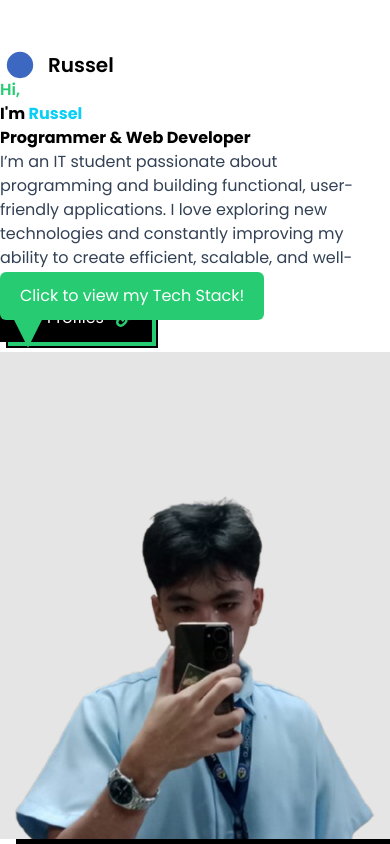
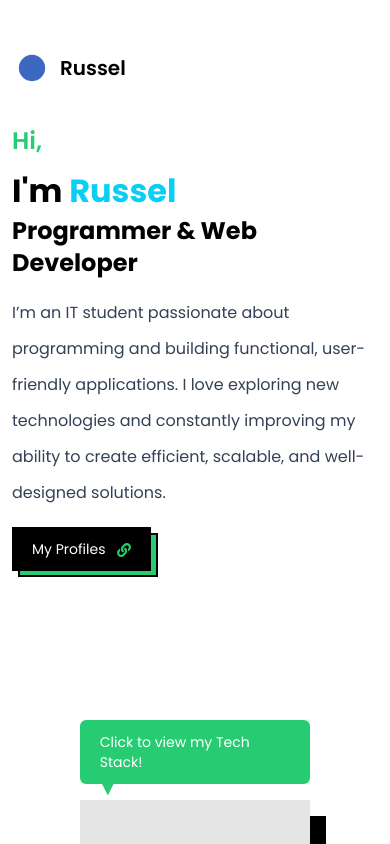
Before and after one commit to RusselxD/Portfolio-Website, a React (Vite) app: page / in a window 390 px wide. Built offline with nearby package versions, Linux system fonts and the light colour scheme.

Commit message:
trying somth

```diff
--- a/src/sections/Profile/Profile.jsx
+++ b/src/sections/Profile/Profile.jsx
@@ -7,9 +7,9 @@ import ProfileSection from "./components/ProfileSection";
 
 const Profile = () => {
     return (
-        <div className="h-screen w-full md:px-4 lg:px-20 xl:px-32 flex flex-col">
+        <div className="sm:h-fit md:h-screen w-full px-3 md:px-4 lg:px-20 xl:px-32 flex flex-col">
             <Navbar />
-            <div className="grid md:grid-cols-[1fr_0.5fr] lg:grid-cols-[1fr_0.7fr] m-0 h-full ">
+            <div className="grid grid-cols-1 md:grid-cols-[1fr_0.5fr] lg:grid-cols-[1fr_0.7fr] m-0 h-full ">
                 <IntroSection />
                 <ProfileSection />
             </div>
--- a/src/sections/Profile/components/IntroSection/IntroSection.jsx
+++ b/src/sections/Profile/components/IntroSection/IntroSection.jsx
@@ -4,18 +4,18 @@ import ProfileLinks from "./ProfileLinks";
 
 const IntroSection = () => {
     return (
-        <div className="md:-mt-28 lg:-mt-32 w-full flex justify-center items-center">
-            <div className="h-fit">
-                <h2 className="md:text-3xl lg:text-3xl xl:text-4xl font-semibold md:mb-5 lg:mb-3 xl:mb-5 text-primary">
+        <div className="h-[50vh] sm:h-[75vh] mb-[21rem] sm:mb-40 md:h-screen -mt-0 md:-mt-28 lg:-mt-32 w-full flex justify-center items-center">
+            <div className="mt-28 sm:-mt-28 md:-mt-0 md:h-fit">
+                <h2 className="text-[1.5rem] sm:text-[2rem] md:text-3xl lg:text-3xl xl:text-4xl font-semibold mb-2 md:mb-5 lg:mb-3 xl:mb-5 text-primary">
                     Hi,
                 </h2>
-                <h1 className="font-bold md:text-4xl lg:text-[2.50rem] xl:text-5xl md:mb-3 lg:mb-3 xl:mb-5">
+                <h1 className="font-bold text-[2rem] sm:text-4xl md:text-4xl lg:text-[2.50rem] xl:text-5xl sm:mb-3 lg:mb-3 xl:mb-5">
                     I'm <span className="text-[rgba(10,207,245,255)]">Russel</span>
                 </h1>
-                <h1 className="lg:leading-10 font-bold md:text-3xl lg:text-[2rem] xl:text-4xl md:mb-6 lg:mb-4">
+                <h1 className="lg:leading-10 font-bold text-2xl sm:text-3xl lg:text-[2rem] xl:text-4xl mb-4 sm:mb-5 md:mb-6 lg:mb-4">
                     Programmer &amp; Web Developer
                 </h1>
-                <p className="text-slate-700 md:text-sm lg:text-[1rem] xl:text-lg md:mb-8 lg:mb-6 md:leading-8 lg:leading-10 xl:leading-[2.7rem]">
+                <p className="text-slate-700 md:text-sm lg:text-[1rem] xl:text-lg mb-4 sm:mb-5 md:mb-8 lg:mb-6 leading-9 sm:leading-10 md:leading-8 lg:leading-10 xl:leading-[2.7rem]">
                     I’m an IT student passionate about programming and building
                     functional, user-friendly applications. I love exploring new
                     technologies and constantly improving my ability to create
--- a/src/sections/Profile/components/IntroSection/ProfileLinks.jsx
+++ b/src/sections/Profile/components/IntroSection/ProfileLinks.jsx
@@ -36,8 +36,8 @@ function Links({ profile }) {
     return (
         <a href={link} target="_blank">
             <div className="px-3 py-3 w-full h-full flex justify-start items-center hover:bg-slate-200">
-                <img src={icon} className="md:w-5 lg:w-7 mr-2" />
-                <p className="md:text-xs lg:text-sm">{userName}</p>
+                <img src={icon} className="w-5 lg:w-7 mr-2" />
+                <p className="text-xs lg:text-sm">{userName}</p>
             </div>
         </a>
     );
@@ -61,7 +61,7 @@ const ProfileLinks = () => {
                     transition={{
                         duration: 0.08,
                     }}
-                    className="px-5 py-3 bg-black text-white md:text-sm lg:text-base"
+                    className="px-5 py-3 bg-black text-white text-sm lg:text-base"
                     onClick={() => setShowLinks(!showLinks)}
                 >
                     My Profiles
@@ -70,7 +70,7 @@ const ProfileLinks = () => {
                 <span className="absolute left-[0.40rem] top-[0.40rem] w-full h-full -z-10 bg-primary border-2 border-black"></span>
             </div>
             {showLinks && (
-                <div className="shadow-[0_0_5px_black] rounded-lg md:w-64 lg:w-[19rem] h-fit absolute top-16 left-2 border border-black overflow-hidden">
+                <div className="shadow-[0_0_5px_black] rounded-lg w-60 md:w-64 lg:w-[19rem] h-fit absolute top-16 left-2 border border-black overflow-hidden">
                     <div className="grid grid-cols-2">
                         {profiles.map((profile, i) => {
                             return <Links profile={profile} />;
--- a/src/sections/Profile/components/ProfileSection.jsx
+++ b/src/sections/Profile/components/ProfileSection.jsx
@@ -16,7 +16,7 @@ function Icon({ showIcons, properties }) {
 
     return (
         <motion.div
-            className="absolute md:w-14 lg:w-16 -z-20 "
+            className="absolute w-16 md:w-14 lg:w-16 -z-20 "
             initial={{ y: 0, x: 0 }}
             animate={showIcons ? { y: y, x: x } : {}}
             transition={{ duration: 0.5 }}
@@ -41,13 +41,13 @@ function Icon({ showIcons, properties }) {
 const ProfileSection = () => {
     const [showIcons, setShowIcons] = useState(false);
 
-    let rightIconsX = window.innerWidth > 1024 ? 250 : 100;
-    let rightIconsY = window.innerWidth > 1024 ? 150 : 280;
+    let rightIconsX = window.innerWidth > 1024 || window.innerWidth < 768 ? 250 : 100;
+    let rightIconsY = window.innerWidth > 1024 || window.innerWidth < 768 ? 150 : 280;
 
-    let polarIconsY = window.innerWidth > 1024 ? 280 : 240;
+    let polarIconsY = window.innerWidth > 1024 ? 280 : window.innerWidth < 768 ? 240: 260;
 
-    let cIconX = window.innerWidth > 1024 ? -60 : -100;
-    let csIconX = window.innerWidth > 1024 ? 60 : -100;
+    let cIconX = window.innerWidth > 1024 || window.innerWidth < 768 ? -60 : -100;
+    let csIconX = window.innerWidth > 1024 || window.innerWidth < 768 ? 60 : -100;
 
     useEffect(() => {
         window.addEventListener("resize", () => {
@@ -88,9 +88,9 @@ const ProfileSection = () => {
     ];
 
     return (
-        <div className="w-full h-full flex justify-center items-center relative">
+        <div className="w-full h-3/5 mb-16 md:h-full flex justify-center items-center relative">
             <div className="w-full flex justify-center items-center relative">
-                <div className="md:h-80 lg:h-[24rem] xl:h-[26rem] relative">
+                <div className="h-72 sm:h-[22rem] md:h-80 lg:h-[24rem] xl:h-[26rem] relative">
                     {!showIcons && (
                         <div
                             className="absolute -top-9 left-3 w-8 h-8 bg-primary"
@@ -98,7 +98,7 @@ const ProfileSection = () => {
                         ></div>
                     )}
                     {!showIcons && (
-                        <div className="absolute rounded-md -top-20 left-0 text-white bg-primary px-5 py-3">
+                        <div className="absolute rounded-md -top-20 left-0 text-sm sm:text-base text-white bg-primary px-5 py-3">
                             Click to view my Tech Stack!
                         </div>
                     )}
--- a/src/sections/Projects/Project.jsx
+++ b/src/sections/Projects/Project.jsx
@@ -19,7 +19,7 @@ const Project = ({ i, properties }) => {
                     initial={{ x: hidenXAxis, y: yAxis, opacity: 0 }}
                     animate={inView ? { x: 0, y: yAxis, opacity: 1 } : {}}
                     transition={{ duration: 0.8, ease: "easeOut" }}
-                    className={`relative w-4/5 border-[3px] border-black  ${
+                    className={`relative md:w-5/6 lg:w-4/5 border-[3px] border-black  ${
                         i % 2 !== 0 ? "translate-y-16" : ""
                     }`}
                 >
--- a/src/sections/Projects/Projects.jsx
+++ b/src/sections/Projects/Projects.jsx
@@ -46,8 +46,11 @@ const projects = [
 function ProjectsHeader() {
     return (
         <div className="w-full flex justify-center flex-col">
-            <h1 className="font-bold text-4xl mb-3">HTML &amp; CSS Projects</h1>
-            <p className="lg:leading-10 text-lg">
+            <h1 className="font-bold text-4xl mb-3 md:leading-[3.2rem]">
+                <span style={{ color: "rgb(255, 87, 51)" }}>HTML</span> &amp;{" "}
+                <span style={{ color: "rgb(59,178,224)" }}>CSS</span> Projects
+            </h1>
+            <p className="md:leading-9 lg:leading-10 text-lg">
                 Here are some of the projects I have worked on for Web Systems and
                 Technologies.
             </p>
@@ -57,7 +60,11 @@ function ProjectsHeader() {
 
 const Projects = () => {
     return (
-        <div className={`overflow-y-hidden px-28 h-fit w-full border-t-4 lg:pt-16 border-black ${projects.length % 2 !== 0 ? "pb-40" : "pb-14"}`}>
+        <div
+            className={`overflow-y-hidden md:px-8 lg:px-28 h-fit w-full border-t-4 md:pt-12 lg:pt-16 border-black ${
+                projects.length % 2 !== 0 ? "pb-40" : "pb-14"
+            }`}
+        >
             <div className="grid grid-cols-2 w-full h-fit gap-y-20">
                 <ProjectsHeader />
                 {projects.map((project, i) => {
```
